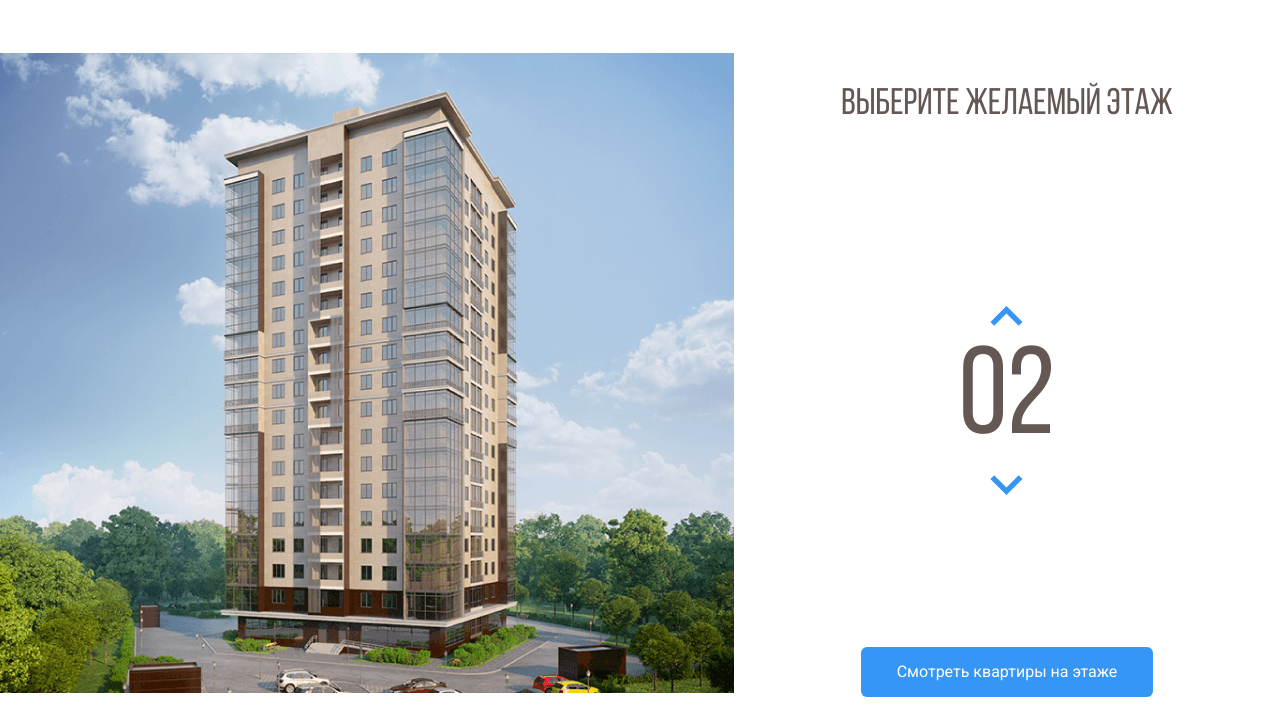
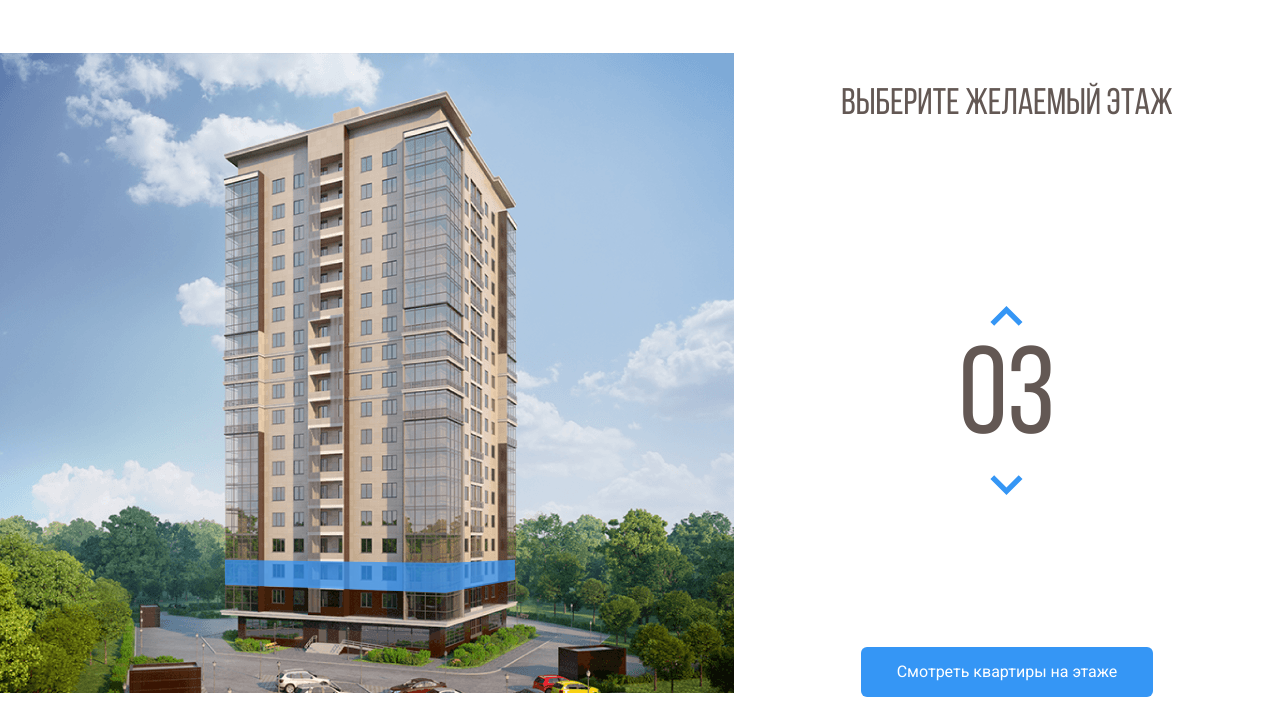
Before and after one commit to Anna-Doe/Melody, a plain HTML site: page index.html in a window 1280 px wide. Both pictures are taken after a click on the button 1006 px from the left and 389 px from the top of the page. Shown: the part 72-800 px from the top of the page. Drawn offline with nearby package versions, Linux system fonts and the light colour scheme.

Commit message:
Добавили интерактив с подсветкой этажей

```diff
--- a/css/styles.css
+++ b/css/styles.css
@@ -81,6 +81,9 @@ body {
 .home-image path:hover {
     opacity: 1;
 }
+path.current-floor {
+    opacity: 1;
+}
 .main-title {
     font-family: "Bebas Neue", sans-serif;
     font-weight: normal;
@@ -103,7 +106,6 @@ body {
 .counter-arrow-down {
     transform: rotateX(180deg);
 }
-
 .counter {
     color: #635854;
     font-family: "Bebas Neue", sans-serif;
--- a/index.html
+++ b/index.html
@@ -54,23 +54,23 @@
                 </pattern>
                 <image id="image0" width="740" height="640" xlink:href="img/home.png"/>
                 </defs>
-                <path d="M224 532.7L444.8 540.7L514 527V548.7L445.5 568.4L224 557.4V532.7Z" fill="#3595F6" fill-opacity="0.75"/>
-                <path d="M225 531.7V506.7L445.3 510L515 506.7V526.7L445.7 539.7L225 531.7Z" fill="#3595F6" fill-opacity="0.75"/>
-                <path d="M225 505.7V480.7H446H515V503.7L447 510.7L225 505.7Z" fill="#3595F6" fill-opacity="0.75"/>
-                <path d="M225 481.7V456.7L446.3 453L514 459.7V481.7H446" fill="#3595F6" fill-opacity="0.75"/>
-                <path d="M225 455.7V429.7L446.5 426.4L515 437.4V458.7L446 452L225 455.7Z" fill="#3595F6" fill-opacity="0.75"/>
-                <path d="M224 428.7V405L445 392.7L516 415.7V437L445 424.7L224 428.7Z" fill="#3595F6" fill-opacity="0.75"/>
-                <path d="M224 406.7V381.7L446.2 365.4L516 394V414.7L445.7 393L224 406.7Z" fill="#3595F6" fill-opacity="0.75"/>
-                <path d="M224 381.7V356.7L446.5 336.4L516 373V393.7L444 365L224 381.7Z" fill="#3595F6" fill-opacity="0.75"/>
-                <path d="M224 355.7V331.7L447 307L516 351V372.7L446.7 334.7L224 355.7Z" fill="#3595F6" fill-opacity="0.75"/>
-                <path d="M224 330.7V306.7L446.5 278L516 329V349.7L445.7 307.4L224 330.7Z" fill="#3595F6" fill-opacity="0.75"/>
-                <path d="M223 306.7V282.7L445.3 249.7L516 309V328.7L446 278L223 306.7Z" fill="#3595F6" fill-opacity="0.75"/>
-                <path d="M224 281.7V257.7L445.2 222.7L515 286.7V307.7L446.3 249.4L224 281.7Z" fill="#3595F6" fill-opacity="0.75"/>
-                <path d="M224 257.7V232.7L446.3 194.7L515 265V285.7L446 221.7L224 257.7Z" fill="#3595F6" fill-opacity="0.75"/>
-                <path d="M224 231.7V206.7L444.8 163L515 242V264.7L446 191.4L224 231.7Z" fill="#3595F6" fill-opacity="0.75"/>
-                <path d="M225 207.7V182.7L445 134.7L515 219.7V242.7L444.3 163.4L225 207.7Z" fill="#3595F6" fill-opacity="0.75"/>
-                <path d="M224 182.7V157.7L443.8 105.7L515 198V220.7L445.3 134.4L224 182.7Z" fill="#3595F6" fill-opacity="0.75"/>
-                <path d="M224 157.7V131.7L446 75L515 176.7V197.7L445.7 106L224 157.7Z" fill="#3595F6" fill-opacity="0.75"/>
+                <path data-floor="02" d="M224 532.7L444.8 540.7L514 527V548.7L445.5 568.4L224 557.4V532.7Z" fill="#3595F6" fill-opacity="0.75"/>
+                <path data-floor="03" d="M225 531.7V506.7L445.3 510L515 506.7V526.7L445.7 539.7L225 531.7Z" fill="#3595F6" fill-opacity="0.75"/>
+                <path data-floor="04" d="M225 505.7V480.7H446H515V503.7L447 510.7L225 505.7Z" fill="#3595F6" fill-opacity="0.75"/>
+                <path data-floor="05" d="M225 481.7V456.7L446.3 453L514 459.7V481.7H446" fill="#3595F6" fill-opacity="0.75"/>
+                <path data-floor="06" d="M225 455.7V429.7L446.5 426.4L515 437.4V458.7L446 452L225 455.7Z" fill="#3595F6" fill-opacity="0.75"/>
+                <path data-floor="07" d="M224 428.7V405L445 392.7L516 415.7V437L445 424.7L224 428.7Z" fill="#3595F6" fill-opacity="0.75"/>
+                <path data-floor="08" d="M224 406.7V381.7L446.2 365.4L516 394V414.7L445.7 393L224 406.7Z" fill="#3595F6" fill-opacity="0.75"/>
+                <path data-floor="09" d="M224 381.7V356.7L446.5 336.4L516 373V393.7L444 365L224 381.7Z" fill="#3595F6" fill-opacity="0.75"/>
+                <path data-floor="10" d="M224 355.7V331.7L447 307L516 351V372.7L446.7 334.7L224 355.7Z" fill="#3595F6" fill-opacity="0.75"/>
+                <path data-floor="11" d="M224 330.7V306.7L446.5 278L516 329V349.7L445.7 307.4L224 330.7Z" fill="#3595F6" fill-opacity="0.75"/>
+                <path data-floor="12" d="M223 306.7V282.7L445.3 249.7L516 309V328.7L446 278L223 306.7Z" fill="#3595F6" fill-opacity="0.75"/>
+                <path data-floor="13" d="M224 281.7V257.7L445.2 222.7L515 286.7V307.7L446.3 249.4L224 281.7Z" fill="#3595F6" fill-opacity="0.75"/>
+                <path data-floor="14" d="M224 257.7V232.7L446.3 194.7L515 265V285.7L446 221.7L224 257.7Z" fill="#3595F6" fill-opacity="0.75"/>
+                <path data-floor="15" d="M224 231.7V206.7L444.8 163L515 242V264.7L446 191.4L224 231.7Z" fill="#3595F6" fill-opacity="0.75"/>
+                <path data-floor="16" d="M225 207.7V182.7L445 134.7L515 219.7V242.7L444.3 163.4L225 207.7Z" fill="#3595F6" fill-opacity="0.75"/>
+                <path data-floor="17" d="M224 182.7V157.7L443.8 105.7L515 198V220.7L445.3 134.4L224 182.7Z" fill="#3595F6" fill-opacity="0.75"/>
+                <path data-floor="18" d="M224 157.7V131.7L446 75L515 176.7V197.7L445.7 106L224 157.7Z" fill="#3595F6" fill-opacity="0.75"/>
 
                 </svg>
         </div>
@@ -78,7 +78,7 @@
             <h2 class="main-title">Выберите желаемый этаж</h2>
             <div class="counter-group">
                 <button class="counter-button counter-up">
-                    <img class="counter-arrow counter-arrow-up" src="img/arrow.svg" alt="Стрелка вверх">
+                    <img class="counter-arrow counter-arrow-up" src="/img/arrow.svg" alt="Стрелка вверх">
                 </button>
                 <span class="counter">02</span>
                 <button class="counter-button counter-down">
@@ -88,5 +88,7 @@
             <button class="button button-primary">Смотреть квартиры на этаже</button>
         </div>
     </main>
+    <script src="https://code.jquery.com/jquery-3.6.0.min.js" integrity="sha256-/xUj+3OJU5yExlq6GSYGSHk7tPXikynS7ogEvDej/m4=" crossorigin="anonymous"></script>
+    <script src="js/main.js"></script>
 </body>
 </html>
--- /dev/null
+++ b/js/main.js
@@ -0,0 +1,33 @@
+$(document).ready(function () {
+    var currentFloor = 2;
+    var floorPath = $(".home-image path");
+    var counterUp = $(".counter-up");
+    var counterDown = $(".counter-down");
+
+    // при наведении курсором на этаж:
+    floorPath.on('mouseover', function () {
+        floorPath.removeClass("current-floor"); /* удаляем класс с подсветой у этажа */
+        currentFloor = $(this).attr("data-floor"); /* получаем номер этажа, на который наведён курсор */
+        $(".counter").text(currentFloor); /* подставляем номер этажа в счетчик */
+    })
+
+    counterUp.on('click', function () { /* при нажатии на стрелку вверх: */
+       if (currentFloor < 18) { /* если указанный этаж меньше 18, то */
+            currentFloor++; /* увеличиваем номер этажа на 1 */
+            usCurrentFloor = currentFloor.toLocaleString("en-Us", { minimumIntegerDigits: 2, useGrouping: false}); /*меняем формат отображения этажа - 02 вместо 2*/
+            $(".counter").text(usCurrentFloor); /* подставляем номер этажа в счетчик между стрелок */
+            floorPath.removeClass("current-floor"); /* удаляем класс с синей подсветкой у других элементов */
+            $(`[data-floor=${usCurrentFloor}]`).toggleClass("current-floor"); /* и добавляем его только для указанного этажа */
+       }
+    })
+
+    counterDown.on("click", function () {
+        if(currentFloor > 2) {
+            currentFloor--;
+            usCurrentFloor = currentFloor.toLocaleString("en-Us", { minimumIntegerDigits: 2, useGrouping: false});
+            $(".counter").text(usCurrentFloor);
+            floorPath.removeClass("current-floor");
+            $(`[data-floor=${usCurrentFloor}]`).toggleClass("current-floor");
+        }
+    })
+});
```
